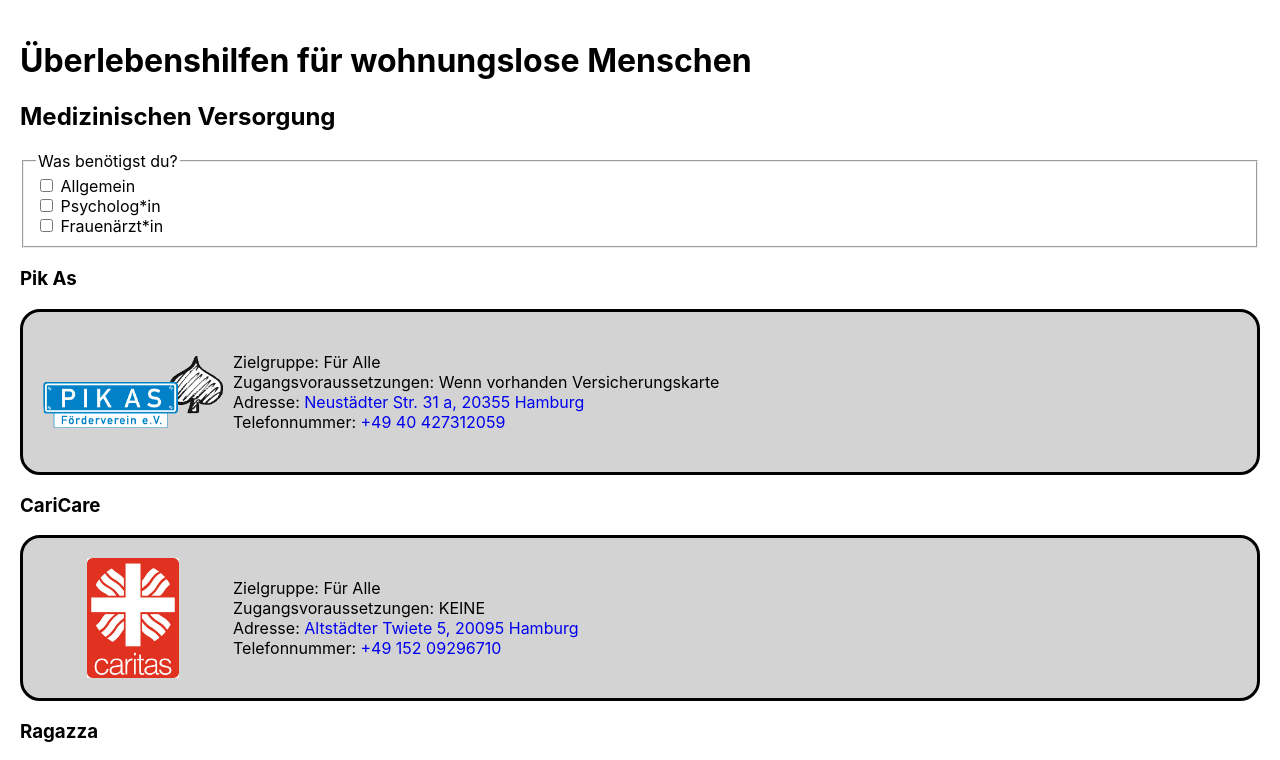
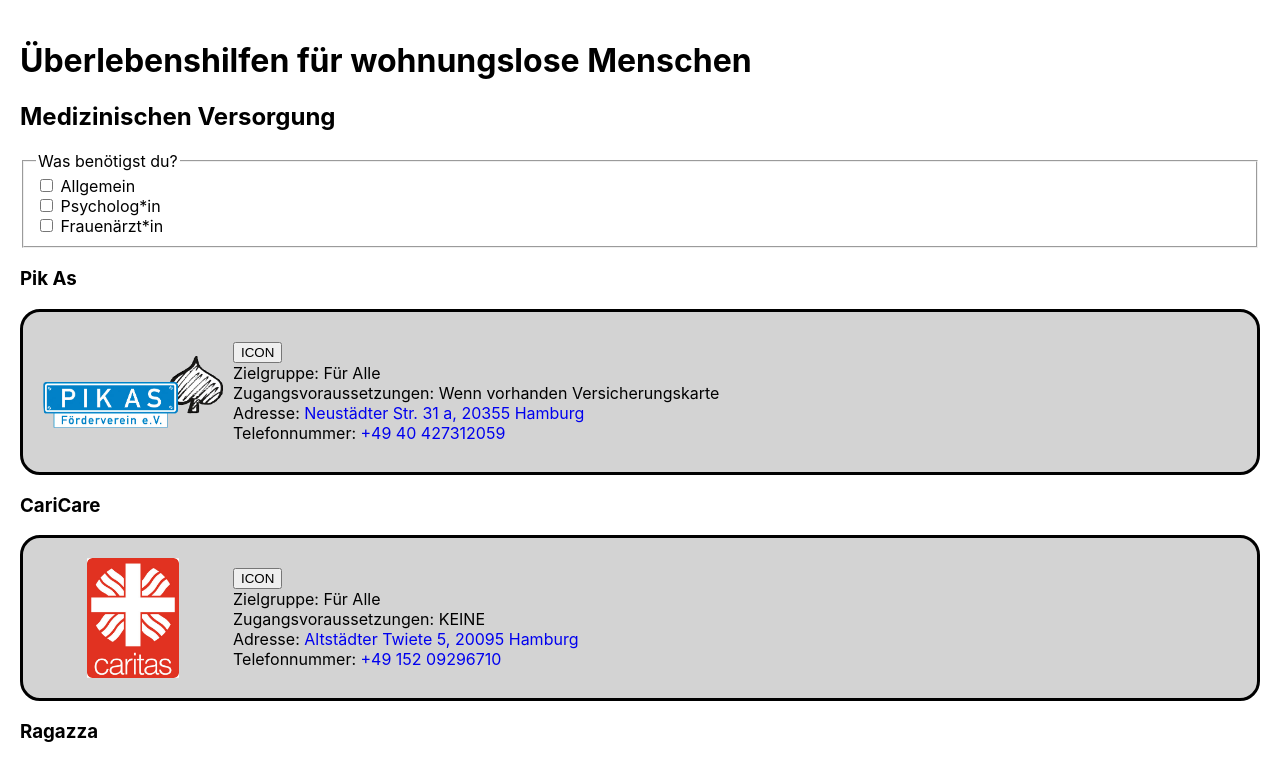
Before and after one commit to BucherLara/Capstone-Project, a Next.js app: page /medicine in a window 1280 px wide. Shown: the top 760 px of the page. Built offline with nearby package versions, Linux system fonts and the light colour scheme.

Commit message:
add toggle function

```diff
--- a/components/Facility/index.js
+++ b/components/Facility/index.js
@@ -3,9 +3,21 @@ import Image from "next/image";
 import Link from "next/link";
 import { ListItem } from "../FacilityList";
 
-export default function Facility({ facility }) {
-  const { name, adress, target, requirements, image, link, tel } = facility;
+export default function Facility({ facility, setFacilities }) {
+  const { name, adress, target, requirements, image, link, tel, id } = facility;
 
+  const toggleBookmark = (facilityId) => {
+    setFacilities((facilities) => {
+      const newValue = facilities.map((facility) => {
+        if (facility.id === facilityId) {
+          return { ...facility, isBookmarked: !facility.isBookmarked };
+        } else {
+          return facility;
+        }
+      });
+      return newValue;
+    });
+  };
   return (
     <>
       <h3>{name}</h3>
@@ -18,6 +30,15 @@ export default function Facility({ facility }) {
           priority
         />
         <StyledList>
+          <button
+            type="button"
+            aria-label="bookmark"
+            onClick={() => {
+              toggleBookmark(id);
+            }}
+          >
+            ICON
+          </button>
           <ListItem>Zielgruppe: {target}</ListItem>
           <ListItem>Zugangsvoraussetzungen: {requirements}</ListItem>
           <ListItem>
--- a/components/ToggleButton/index.js
+++ /dev/null
@@ -1,3 +0,0 @@
-export default function ToggleButton() {
-  return <button></button>;
-}
--- a/helpers/hooks.js
+++ b/helpers/hooks.js
@@ -19,7 +19,6 @@ export function useLocalStorage(key, initialState) {
   // Provide a custom setter function that updates the state and writes to localStorage
   const setStateAndLocalStorage = useCallback(
     (callbackOrValue) => {
-      console.log("test s");
       setState((previousValue) => {
         // The value might be a callback with the previousValue
         const nextValue =
--- a/pages/medicine/index.js
+++ b/pages/medicine/index.js
@@ -5,7 +5,7 @@ import Facility from "../../components/Facility";
 import { StyledList } from "../../components/Facility";
 import { useState } from "react";
 
-export default function Medicine({ facilities }) {
+export default function Medicine({ facilities, setFacilities }) {
   const medicinFacilities = facilities.filter((facility) => {
     return facility.category === "medicine";
   });
@@ -81,7 +81,10 @@ export default function Medicine({ facilities }) {
         {filteredFacilities.map((filteredFacility) => {
           return (
             <ListItem key={filteredFacility.id}>
-              <Facility facility={filteredFacility} />
+              <Facility
+                facility={filteredFacility}
+                setFacilities={setFacilities}
+              />
             </ListItem>
           );
         })}
--- a/pages/sleep/index.js
+++ b/pages/sleep/index.js
@@ -5,7 +5,7 @@ import Facility from "../../components/Facility";
 import { StyledList } from "../../components/Facility";
 import { useState } from "react";
 
-export default function Sleep({ facilities }) {
+export default function Sleep({ facilities, setFacilities }) {
   const sleepFacilities = facilities.filter((facility) => {
     return facility.category === "sleep";
   });
@@ -81,7 +81,10 @@ export default function Sleep({ facilities }) {
         {filteredFacilities.map((filteredFacility) => {
           return (
             <ListItem key={filteredFacility.id}>
-              <Facility facility={filteredFacility} />
+              <Facility
+                facility={filteredFacility}
+                setFacilities={setFacilities}
+              />
             </ListItem>
           );
         })}
```
Also changed, not shown: pages/hygiene/index.js (+5 -2 lines).
